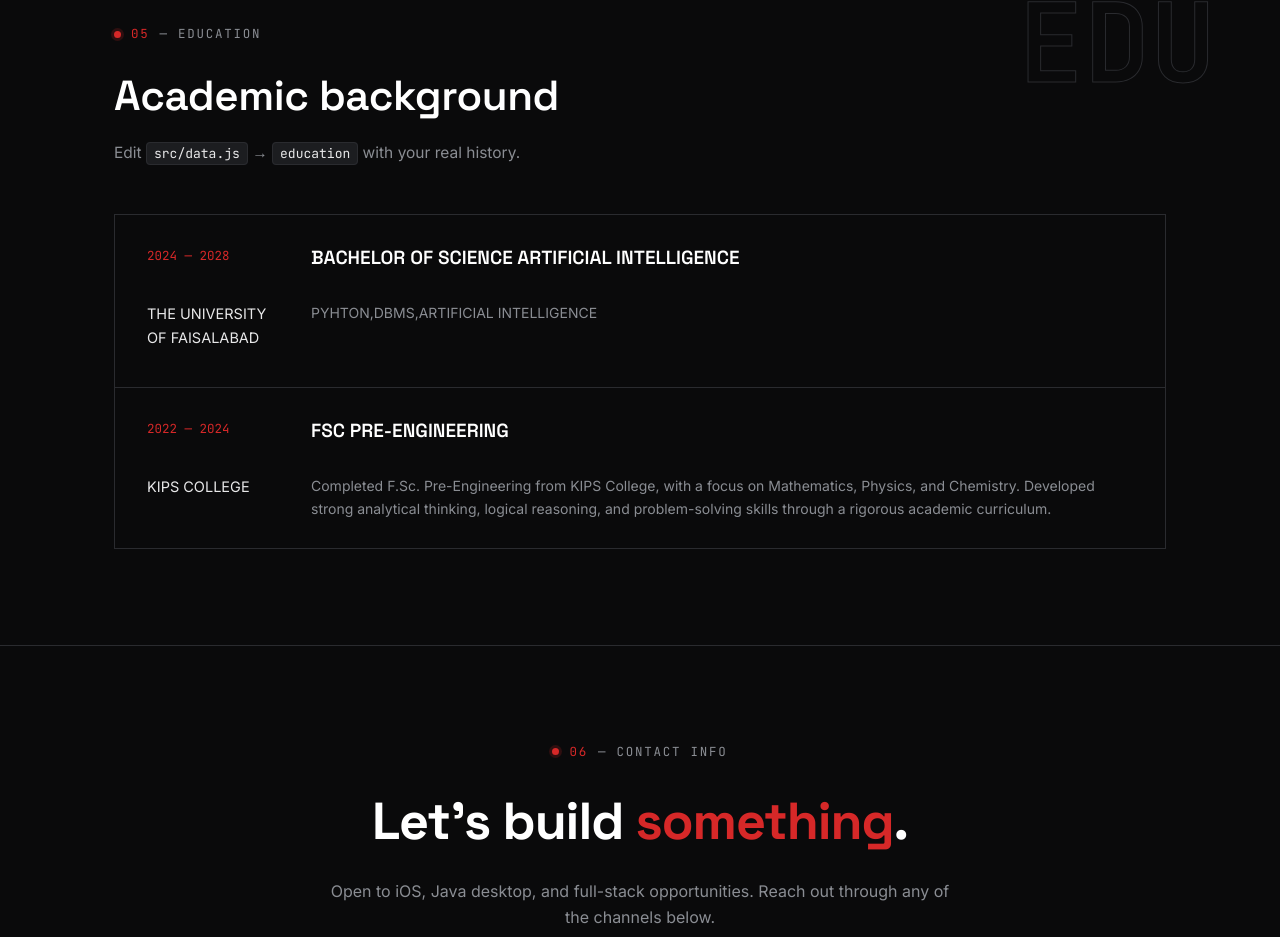
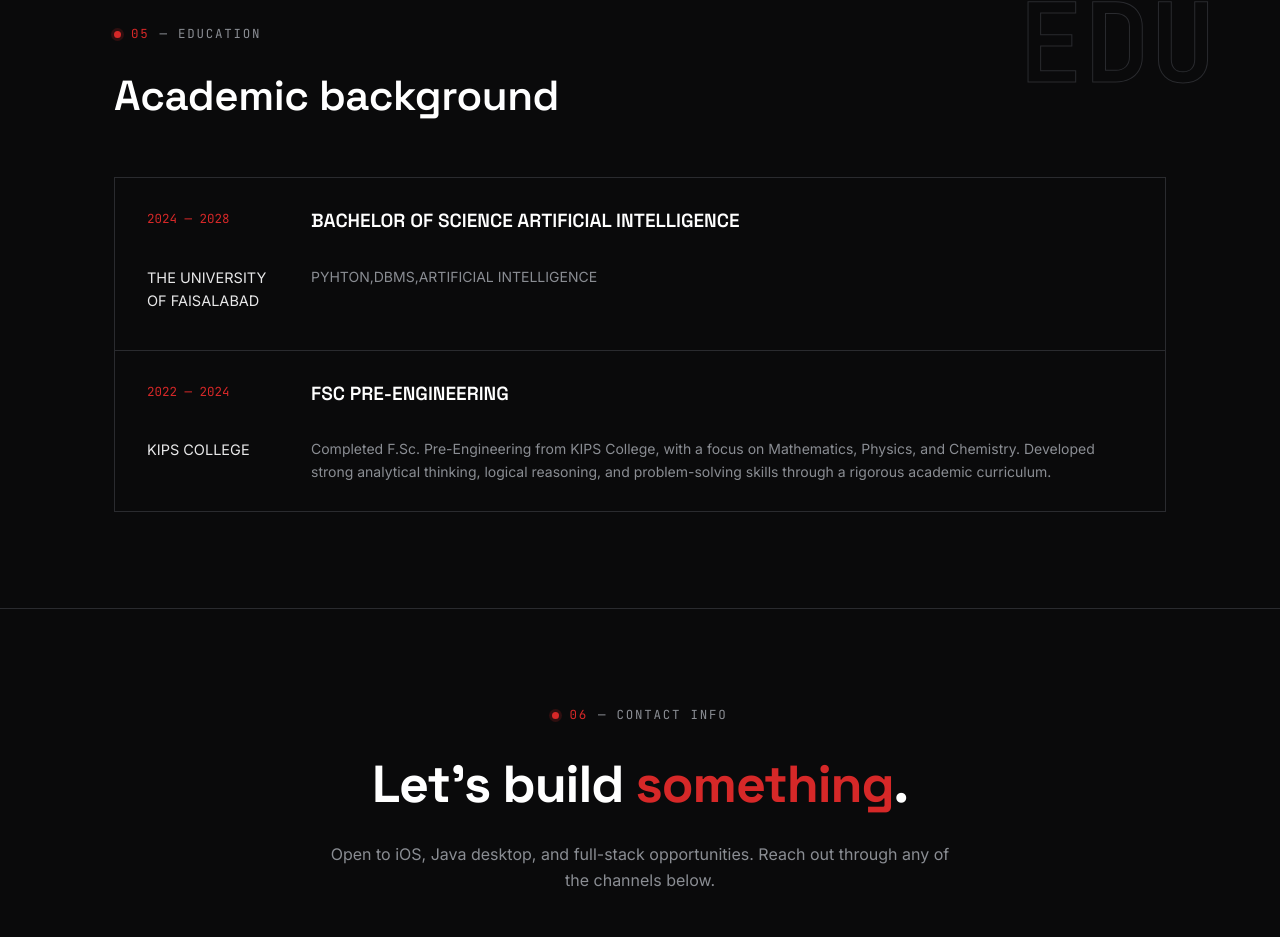
Before and after one commit to Momintariq-11/MUHAMMAD-MOMIN-TARIQ, a React (Vite) app: page / in a window 1280 px wide. Shown: the part 4407-5344 px from the top of the page. Built offline with nearby package versions, Linux system fonts and the light colour scheme.

Commit message:
Modify education section editing instructions
Update instruction for editing education data.

```diff
--- a/src/components/Education.jsx
+++ b/src/components/Education.jsx
@@ -11,7 +11,7 @@ export default function Education() {
           </p>
           <h2 className="section-title">Academic background</h2>
           <p className="section-sub">
-            Edit <code className="mono inline-code">src/data.js</code> → <code className="mono inline-code">education</code> with your real history.
+
           </p>
         </div>
 
```
